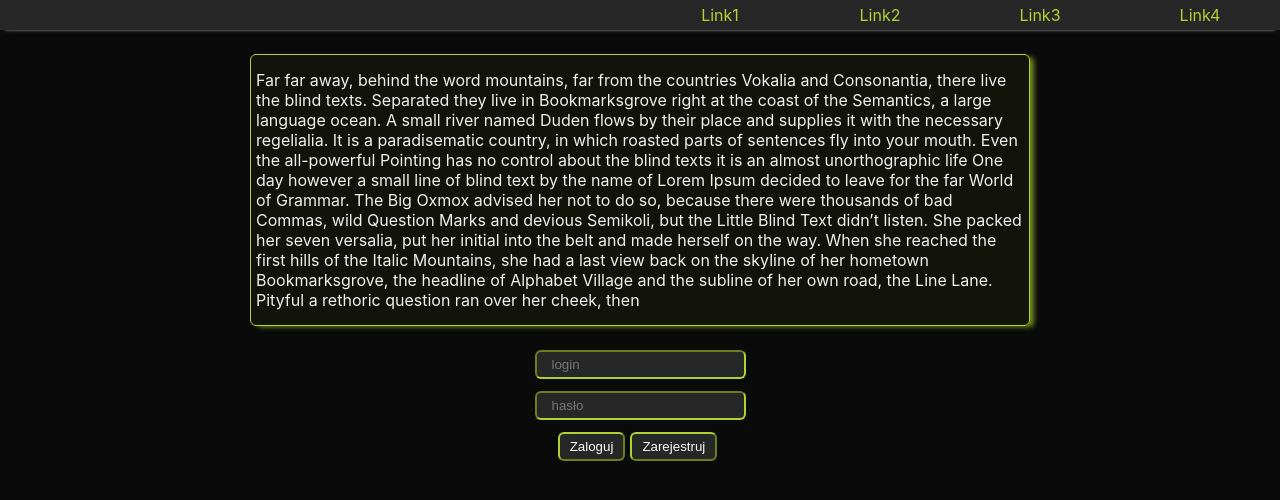
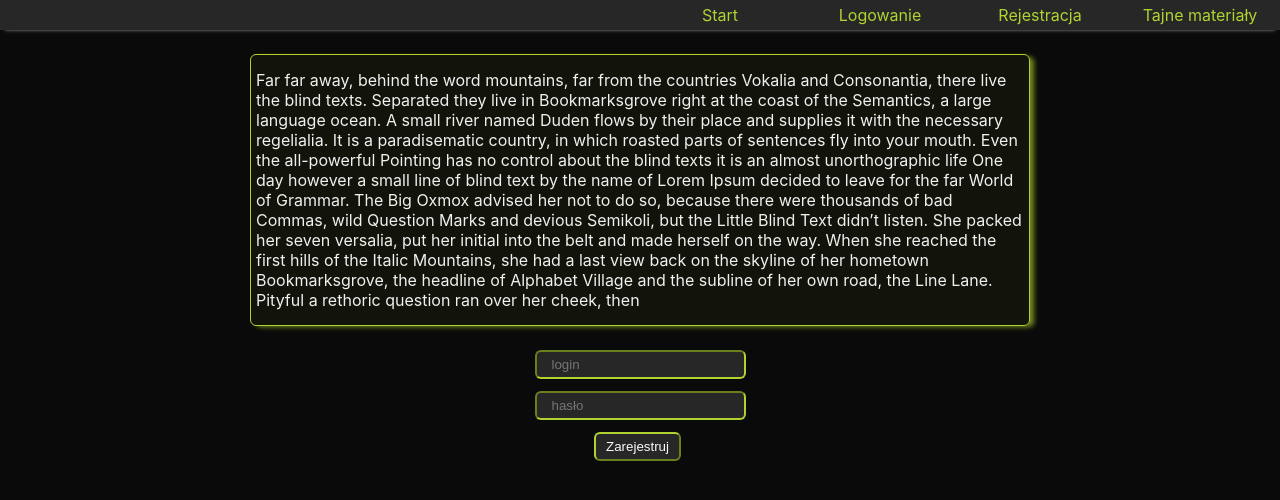
Before and after one commit to coding-tree/express-security-practice, a React (Create React App) app in the folder react-client/client/: page / in a window 1280 px wide. Shown: the top 500 px of the page. Built offline with nearby package versions, Linux system fonts and the light colour scheme.

Commit message:
added axios and register post request

```diff
--- a/react-client/client/package.json
+++ b/react-client/client/package.json
@@ -6,6 +6,7 @@
     "@testing-library/jest-dom": "^4.2.4",
     "@testing-library/react": "^9.5.0",
     "@testing-library/user-event": "^7.2.1",
+    "axios": "^0.19.2",
     "react": "^16.13.0",
     "react-dom": "^16.13.0",
     "react-scripts": "3.4.0"
--- a/react-client/client/src/components/Form.js
+++ b/react-client/client/src/components/Form.js
@@ -1,15 +1,38 @@
 import React from 'react';
 import './Form.css';
+import axios from 'axios';
 
 class Form extends React.Component {
+    constructor(props) {
+        super(props)
+
+        this.state = {
+            name: '',
+            password: ''
+        }
+    }
+    handleChanger = (e) => {
+        this.setState({ [e.target.name]: e.target.value })
+    }
+
+    registerHandler = (e) => {
+        e.preventDefault()
+        console.log(this.state)
+        axios.post('http://server.localhost/register', this.state)
+            .then(response => {
+                console.log(response)
+            }).catch(error => {
+                console.log(error)
+            })
+    }
     render() {
+        const { name, password } = this.state
         return (
-            <form>
-                <input type="text" placeholder="login" />
-                <input type="text" placeholder="hasło" />
+            <form onSubmit={this.registerHandler}>
+                <input type="text" placeholder="login" name="name" value={name} onChange={this.handleChanger} />
+                <input type="password" placeholder="hasło" name="password" value={password} onChange={this.handleChanger} />
                 <div className="buttons">
-                    <button>Zaloguj</button>
-                    <button>Zarejestruj</button>
+                    <button type="submit">Zarejestruj</button>
                 </div>
             </form>
         )
--- a/react-client/client/src/components/Navbar.js
+++ b/react-client/client/src/components/Navbar.js
@@ -5,10 +5,10 @@ class Navbar extends React.Component {
         return (
             <div className="nav">
                 <div className="menu">
-                    <a href="#">Link1</a>
-                    <a href="#">Link2</a>
-                    <a href="#">Link3</a>
-                    <a href="#">Link4</a>
+                    <a href="#">Start</a>
+                    <a href="#">Logowanie</a>
+                    <a href="#">Rejestracja</a>
+                    <a href="#">Tajne materiały</a>
                 </div>
             </div>
         )
```
Also changed, not shown: 1 other file (tests, documents, lock files or other folders).
